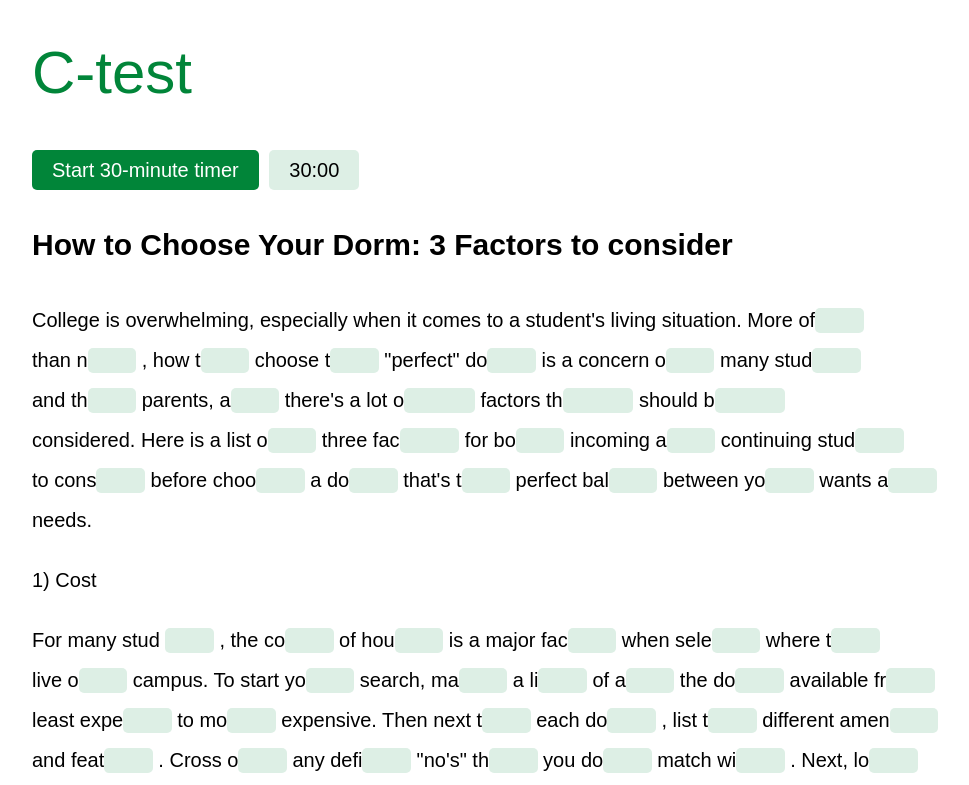
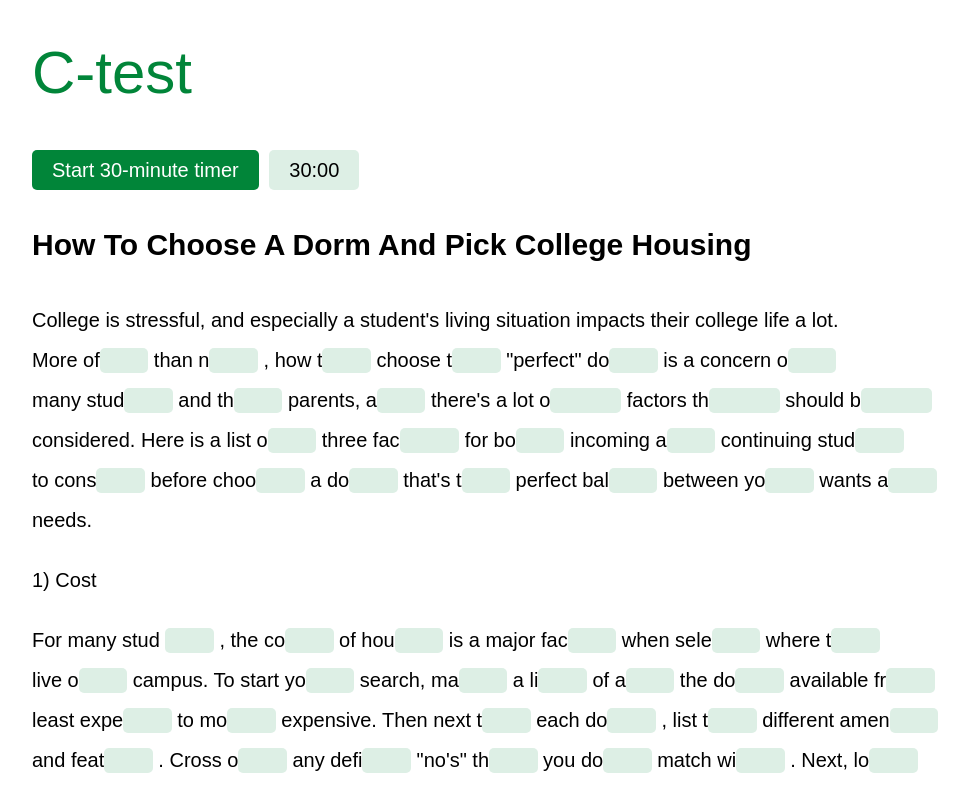
Before and after one commit to likelion-minjung/C-test, a plain HTML site: page index.html in a window 1280 px wide. Shown: the top 785 px of the page, without its empty margins (148-1117 px from the left). Drawn offline with Linux system fonts and the light colour scheme.

Commit message:
Update index.html

```diff
--- a/index.html
+++ b/index.html
@@ -198,8 +198,8 @@ line-height: 30px; /* Adjusted to match height */
 </div>
 <p>
 
-<h2>How to Choose Your Dorm: 3 Factors to consider</h2>
-<p>College is overwhelming, especially when it comes to a student's living situation.
+<h2>How To Choose A Dorm And Pick College Housing</h2>
+<p>College is stressful, and especially a student's living situation impacts their college life a lot.
 <span class="nowrap">More of<input type="text" id="test1_1"></span>
 <span class="nowrap">than n<input type="text" id="test1_2"></span>
 <span class="nowrap">, how t<input type="text" id="test1_3"></span>
```
